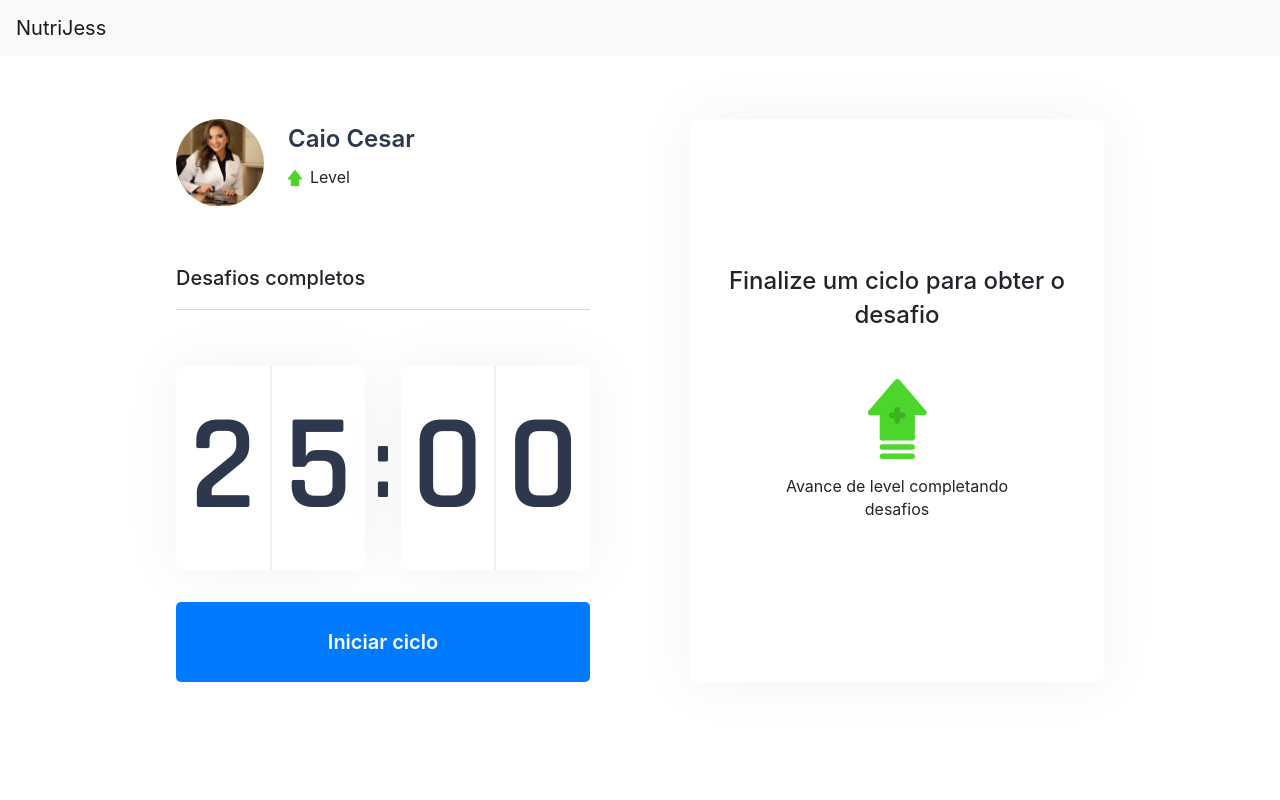
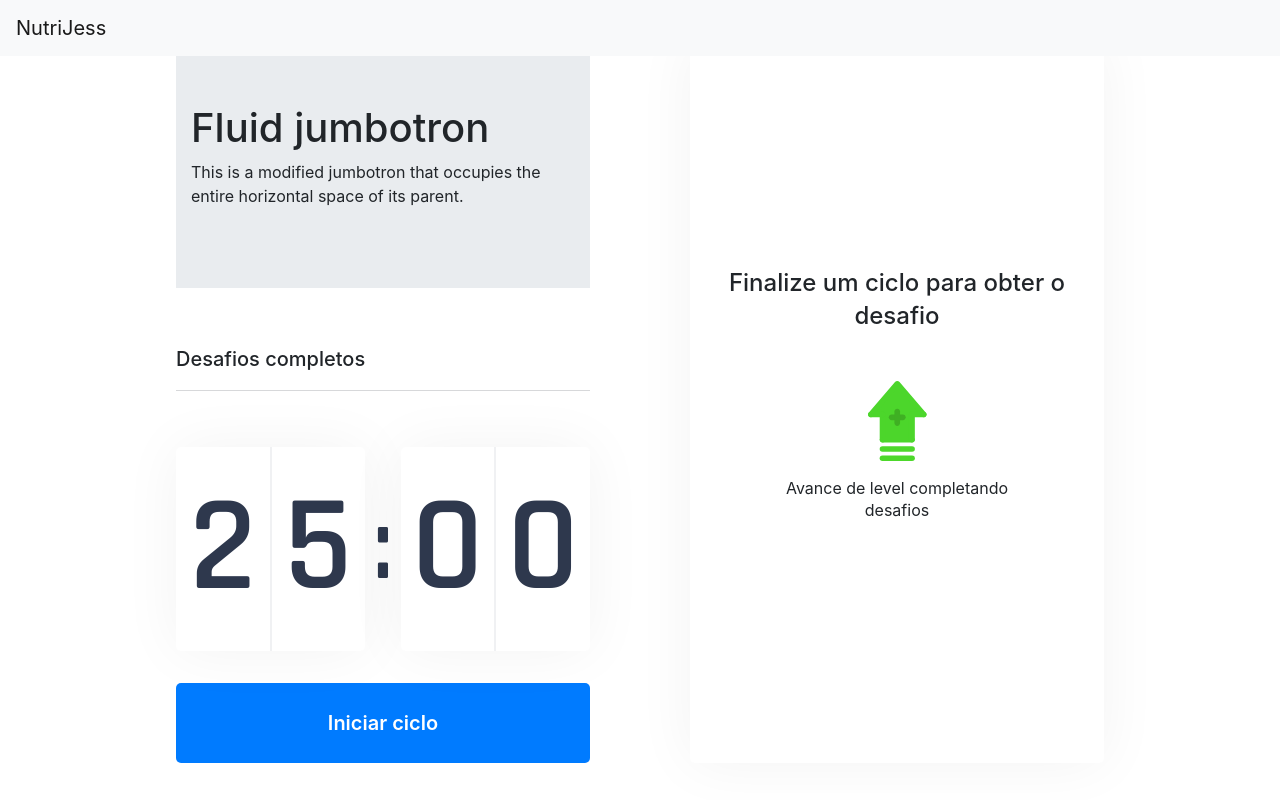
Before and after one commit to caiolul/NutriJess, a Next.js app: page / in a window 1280 px wide. Built offline with nearby package versions, Linux system fonts and the light colour scheme.

Commit message:
🛠fix: Change to react-bootstrap

```diff
--- a/package.json
+++ b/package.json
@@ -14,6 +14,7 @@
     "less": "^4.1.1",
     "next": "10.0.7",
     "react": "17.0.1",
+    "react-bootstrap": "^1.5.1",
     "react-dom": "17.0.1",
     "reactstrap": "^8.9.0"
   },
--- a/src/components/NavContainer.tsx
+++ b/src/components/NavContainer.tsx
@@ -1,17 +1,25 @@
 import React, { useState } from 'react';
-import { Navbar, NavbarBrand, NavbarToggler } from 'reactstrap';
+import { Navbar } from 'react-bootstrap';
 
 const NavContainer: React.FC = () => {
   const [isOpen, setIsOpen] = useState(false);
 
   const toggle = () => setIsOpen(!isOpen);
   return (
-    <div>
-      <Navbar color="light" light fixed="top" shadow="true" expand="md">
-        <NavbarBrand href="/">NutriJess</NavbarBrand>
-        <NavbarToggler onClick={toggle} />
-      </Navbar>
-    </div>
+    <Navbar bg="light" expand="lg" fixed='top'>
+  <Navbar.Brand>NutriJess</Navbar.Brand>
+  {/* <Navbar.Toggle aria-controls="basic-navbar-nav" /> */}
+  {/* <Navbar.Collapse id="basic-navbar-nav">
+    <Nav className="mr-auto">
+    </Nav>
+  </Navbar.Collapse> */}
+</Navbar>
+    // <div>
+    //   <Navbar color="light" light fixed="top" shadow="true" expand="md">
+    //     <NavbarBrand href="/">NutriJess</NavbarBrand>
+    //     <NavbarToggler onClick={toggle} />
+    //   </Navbar>
+    // </div>
   );
 };
 export default NavContainer;
--- a/src/components/Profile.tsx
+++ b/src/components/Profile.tsx
@@ -1,23 +1,33 @@
 import React, { useContext } from 'react';
 import { ChallengesContext } from '../contexts/ChallengesContext';
+import { Jumbotron, Container } from 'react-bootstrap';
 import style from '../styles/components/Profile.module.css';
 
 const Profile: React.FC = () => {
   const { level } = useContext(ChallengesContext);
   return (
-    <div className={style.profileContainer}>
-      <img src="/img/img.jpeg" alt="UserPhoto" />
+    <Jumbotron fluid>
+    <Container>
+      <h1>Fluid jumbotron</h1>
+      <p>
+        This is a modified jumbotron that occupies the entire horizontal space of
+        its parent.
+      </p>
+    </Container>
+  </Jumbotron>
+    // <div className={style.profileContainer}>
+    //   <img src="/img/img.jpeg" alt="UserPhoto" />
 
-      <div>
-        <strong>Caio Cesar</strong>
-        <p>
-          <img src="icons/level.svg" />
-          Level
-          {' '}
-          {level}
-        </p>
-      </div>
-    </div>
+    //   <div>
+    //     <strong>Caio Cesar</strong>
+    //     <p>
+    //       <img src="icons/level.svg" />
+    //       Level
+    //       {' '}
+    //       {level}
+    //     </p>
+    //   </div>
+    // </div>
   );
 };
 
```
Also changed, not shown: 1 other file (tests, documents, lock files or other folders).
